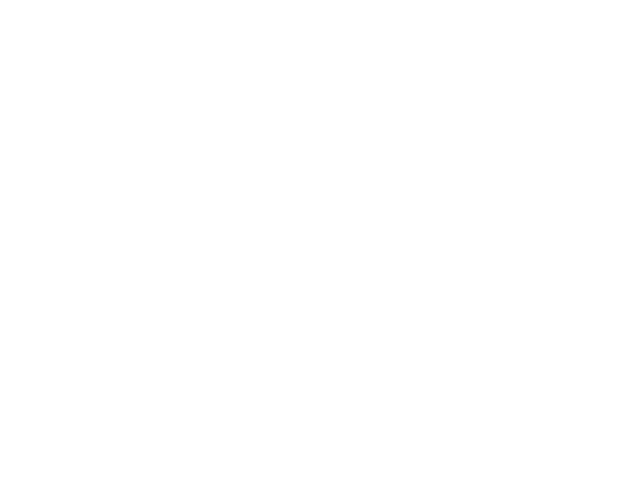
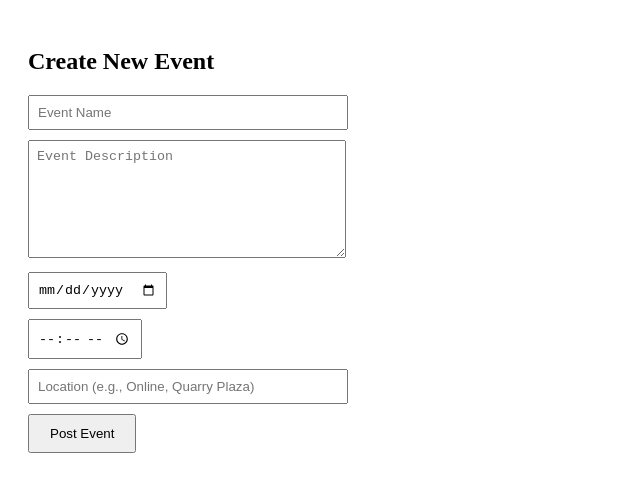
Before and after one commit to FakeNinja21/UCSCClubSearch, a React (Create React App) app: page /create-event in a window 1280 px wide. Before the commit this address had no page. Shown: the top 492 px of the page, without its empty margins (0-640 px from the left). Built offline with nearby package versions, Linux system fonts and the light colour scheme.

Commit message:
event menu added

```diff
--- a/package.json
+++ b/package.json
@@ -13,7 +13,7 @@
   "license": "ISC",
   "description": "",
   "dependencies": {
-    "firebase": "^11.9.1",
+    "firebase": "^11.10.0",
     "react": "^18.2.0",
     "react-dom": "^18.2.0",
     "react-firebase-hooks": "^5.1.1",
--- a/src/App.js
+++ b/src/App.js
@@ -11,6 +11,7 @@
 import StudentSignUp from './pages/StudentSignUp.js';
 import ProfilePage from './pages/ProfilePage.js';
 import ClubProfilePage from "./pages/ClubProfilePage.js";
+import CreateEventPage from './pages/CreateEventPage.js';
 
 const HomePage = () => {
   const navigate = useNavigate();
@@ -44,6 +45,7 @@
         <Route path="/profile" element={<ProfilePage />} />
         <Route path="/club-profile" element={<ClubProfilePage />} />
         <Route path="/club/:clubId" element={<ClubProfilePage />} />
+        <Route path="/create-event" element={<CreateEventPage />} />
       </Routes>
     </div>
   );
--- a/src/data/approvedClubEmails.js
+++ b/src/data/approvedClubEmails.js
@@ -178,7 +178,8 @@
   "xhuo3@ucsc.edu",
   "xyuan42@ucsc.edu",
   "zebraclub.ucsc@gmail.com",
-  "mohitrsc507@gmail.com"
+  "mohitrsc507@gmail.com",
+  "mailtosam2019@gmail.com"
 ];
 
 export default approvedClubEmails;
--- a/src/pages/ClubProfilePage.js
+++ b/src/pages/ClubProfilePage.js
@@ -1,4 +1,5 @@
 import React, { useState, useEffect } from 'react';
+import { Link } from 'react-router-dom';
 import { auth } from '../firebase';
 import { getFirestore, doc, getDoc, setDoc } from 'firebase/firestore';
 import ClubNavigation from '../components/ClubNavigation';
@@ -15,7 +16,6 @@
   });
   const [newTag, setNewTag] = useState('');
   const [images, setImages] = useState([]);
-
   const currentUser = auth.currentUser;
 
   useEffect(() => {
@@ -24,8 +24,16 @@
         const docRef = doc(db, 'clubs', currentUser.uid);
         const docSnap = await getDoc(docRef);
         if (docSnap.exists()) {
-          setClubData(docSnap.data());
-          setImages(docSnap.data().imageUrls || []);
+          const data = docSnap.data();
+          // Ensure all fields have a default value to prevent errors
+          setClubData({
+            name: data.name || '',
+            email: data.email || '',
+            description: data.description || '',
+            tags: data.tags || [], // <-- FIX IS HERE
+            imageUrls: data.imageUrls || [], // <-- FIX IS HERE
+          });
+          setImages(data.imageUrls || []);
         }
       }
     };
@@ -43,15 +51,12 @@
   };
 
   const removeTag = (tagToRemove) => {
-    setClubData({
-      ...clubData,
-      tags: clubData.tags.filter((tag) => tag !== tagToRemove),
-    });
+    setClubData({ ...clubData, tags: clubData.tags.filter(tag => tag !== tagToRemove) });
   };
 
   const handleImageUpload = (e) => {
     const files = Array.from(e.target.files);
-    const urls = files.map((file) => URL.createObjectURL(file));
+    const urls = files.map(file => URL.createObjectURL(file));
     setImages([...images, ...urls]);
     setClubData({ ...clubData, imageUrls: [...images, ...urls] });
   };
@@ -59,10 +64,7 @@
   const saveChanges = async () => {
     if (currentUser) {
       const docRef = doc(db, 'clubs', currentUser.uid);
-      await setDoc(docRef, {
-        ...clubData,
-        ownerEmail: currentUser.email,
-      });
+      await setDoc(docRef, { ...clubData, ownerEmail: currentUser.email });
       alert('Changes saved!');
     }
   };
@@ -72,40 +74,17 @@
       <ClubNavigation />
       <div style={{ maxWidth: '800px', margin: '0 auto', padding: '2rem', fontFamily: 'sans-serif' }}>
         <h2>📘 Club Profile</h2>
-
         <label>Club Name</label>
-        <input
-          name="name"
-          value={clubData.name}
-          onChange={handleChange}
-          style={inputStyle}
-        />
-
+        <input name="name" value={clubData.name} onChange={handleChange} style={inputStyle} />
         <label>Upload Images</label>
         <input type="file" multiple onChange={handleImageUpload} />
         <div style={imageContainerStyle}>
-          {images.map((url, index) => (
-            <img key={index} src={url} alt={`preview-${index}`} style={imageStyle} />
-          ))}
+          {images.map((url, index) => <img key={index} src={url} alt={`preview-${index}`} style={imageStyle} />)}
         </div>
-
         <label>Club Email</label>
-        <input
-          name="email"
-          value={clubData.email}
-          onChange={handleChange}
-          style={inputStyle}
-        />
-
+        <input name="email" value={clubData.email} onChange={handleChange} style={inputStyle} />
         <label>Description</label>
-        <textarea
-          name="description"
-          value={clubData.description}
-          onChange={handleChange}
-          rows="4"
-          style={inputStyle}
-        />
-
+        <textarea name="description" value={clubData.description} rows="4" style={inputStyle} onChange={handleChange} />
         <label>Tags / Topics</label>
         <div style={tagContainerStyle}>
           {clubData.tags.map((tag, index) => (
@@ -117,31 +96,32 @@
         </div>
         <select value={newTag} onChange={(e) => setNewTag(e.target.value)} style={inputStyle}>
           <option value="">-- Select Tag --</option>
-          {availableTags.map((tag, idx) => (
-            <option key={idx} value={tag}>{tag}</option>
-          ))}
+          {availableTags.map((tag, idx) => <option key={idx} value={tag}>{tag}</option>)}
         </select>
         <button onClick={addTag}>+ Add Tag</button>
-
-        <button onClick={saveChanges} style={{ marginTop: '1rem' }}>Save Changes</button>
+        <div style={{ marginTop: '2rem' }}>
+          <button onClick={saveChanges} style={{ padding: '10px 20px' }}>Save Changes</button>
+          <Link to="/create-event" style={{ marginLeft: '10px' }}>
+            <button style={{ padding: '10px 20px' }}>Create New Event</button>
+          </Link>
+        </div>
       </div>
     </>
   );
 };
 
+// ... (your style objects at the bottom of the file)
 const inputStyle = {
   width: '100%',
   marginBottom: '1rem',
   padding: '0.5rem',
   fontSize: '1rem',
 };
-
 const tagContainerStyle = {
   display: 'flex',
   flexWrap: 'wrap',
   marginBottom: '1rem',
 };
-
 const tagStyle = {
   backgroundColor: '#e0e0e0',
   padding: '5px 10px',
@@ -150,7 +130,6 @@
   display: 'flex',
   alignItems: 'center',
 };
-
 const tagButtonStyle = {
   marginLeft: '6px',
   background: 'none',
@@ -158,14 +137,12 @@
   cursor: 'pointer',
   fontWeight: 'bold',
 };
-
 const imageContainerStyle = {
   display: 'flex',
   gap: '10px',
   marginTop: '10px',
   overflowX: 'auto',
 };
-
 const imageStyle = {
   height: '100px',
   borderRadius: '10px',
--- /dev/null
+++ b/src/pages/CreateEventPage.js
@@ -0,0 +1,89 @@
+import React, { useState } from 'react';
+import { useNavigate } from 'react-router-dom';
+import { createEvent, auth } from '../firebase'; // Import our firebase functions
+
+const CreateEventPage = () => {
+  // State to hold the data from our form fields
+  const [eventName, setEventName] = useState('');
+  const [description, setDescription] = useState('');
+  const [date, setDate] = useState('');
+  const [time, setTime] = useState('');
+  const [location, setLocation] = useState('');
+
+  // State for handling errors and loading status
+  const [error, setError] = useState('');
+  const [loading, setLoading] = useState(false);
+
+  const navigate = useNavigate();
+
+  const handleSubmit = async (e) => {
+    e.preventDefault(); // Prevent the form from refreshing the page
+    setError('');
+    setLoading(true);
+
+    // Basic validation to ensure no fields are empty
+    if (!eventName || !description || !date || !time || !location) {
+      setError('Please fill out all fields.');
+      setLoading(false);
+      return;
+    }
+
+    // Get the currently logged-in user (the club)
+    const currentUser = auth.currentUser;
+    if (!currentUser) {
+      setError('You must be logged in to create an event.');
+      setLoading(false);
+      return;
+    }
+
+    // This is the data object we will send to Firestore
+    const eventData = {
+      eventName,
+      description,
+      date,
+      time,
+      location,
+      clubId: currentUser.uid, // Link the event to the club's ID
+      clubName: currentUser.displayName || 'A Club', // Use the club's display name
+    };
+
+    try {
+      await createEvent(eventData);
+      // If successful, navigate to the club's profile page, or a dashboard
+      navigate('/club-profile');
+    } catch (err) {
+      setError('Failed to create event. Please try again.');
+    } finally {
+      setLoading(false); // Stop the loading indicator
+    }
+  };
+
+  return (
+    <div style={{ padding: '20px' }}>
+      <h2>Create New Event</h2>
+      <form onSubmit={handleSubmit}>
+        <div style={{ marginBottom: '10px' }}>
+          <input type="text" value={eventName} onChange={(e) => setEventName(e.target.value)} placeholder="Event Name" style={{ width: '300px', padding: '8px' }}/>
+        </div>
+        <div style={{ marginBottom: '10px' }}>
+          <textarea value={description} onChange={(e) => setDescription(e.target.value)} placeholder="Event Description" style={{ width: '300px', height: '100px', padding: '8px' }}></textarea>
+        </div>
+        <div style={{ marginBottom: '10px' }}>
+          <input type="date" value={date} onChange={(e) => setDate(e.target.value)} style={{ padding: '8px' }}/>
+        </div>
+        <div style={{ marginBottom: '10px' }}>
+          <input type="time" value={time} onChange={(e) => setTime(e.target.value)} style={{ padding: '8px' }}/>
+        </div>
+        <div style={{ marginBottom: '10px' }}>
+          <input type="text" value={location} onChange={(e) => setLocation(e.target.value)} placeholder="Location (e.g., Online, Quarry Plaza)" style={{ width: '300px', padding: '8px' }}/>
+        </div>
+        <button type="submit" disabled={loading} style={{ padding: '10px 20px' }}>
+          {loading ? 'Posting...' : 'Post Event'}
+        </button>
+        {error && <p style={{ color: 'red', marginTop: '10px' }}>{error}</p>}
+      </form>
+    </div>
+  );
+};
+
+export default CreateEventPage;
--- a/src/pages/NotificationsPage.js
+++ b/src/pages/NotificationsPage.js
@@ -1,13 +1,69 @@
 // pages/NotificationsPage.js
+import React, { useState, useEffect } from 'react'; // ⬇️ ADDED useState and useEffect
 import StudentNavigation from "../components/StudentNavigation";
+import { getEvents } from '../firebase'; // ⬇️ ADDED import for our getEvents function
 
 export default function NotificationsPage() {
+  // ⬇️ ADDED state to hold events, loading status, and errors
+  const [events, setEvents] = useState([]);
+  const [loading, setLoading] = useState(true);
+  const [error, setError] = useState('');
+
+  // ⬇️ ADDED useEffect to fetch data when the component loads
+  useEffect(() => {
+    const fetchEvents = async () => {
+      try {
+        setLoading(true);
+        const eventList = await getEvents();
+        setEvents(eventList);
+      } catch (err) {
+        console.error("Error fetching events: ", err);
+        setError('Failed to load notifications. Please try again later.');
+      } finally {
+        setLoading(false);
+      }
+    };
+
+    fetchEvents();
+  }, []); // The empty [] means this runs only once
+
+  const renderEvents = () => {
+    if (loading) {
+      return <p>Loading notifications...</p>;
+    }
+
+    if (error) {
+      return <p style={{ color: 'red' }}>{error}</p>;
+    }
+
+    if (events.length === 0) {
+      return <p>No new event notifications found.</p>;
+    }
+
+    return (
+      <div className="space-y-4">
+        {events.map(event => (
+          <div key={event.id} className="p-4 border rounded-lg shadow-sm">
+            <h3 className="text-xl font-bold">{event.eventName}</h3>
+            <p className="text-md text-gray-700 font-semibold">Hosted by: {event.clubName}</p>
+            <p className="mt-2">{event.description}</p>
+            <div className="mt-3 text-sm text-gray-600">
+              <p><strong>When:</strong> {new Date(event.date).toLocaleDateString()} at {event.time}</p>
+              <p><strong>Where:</strong> {event.location}</p>
+            </div>
+          </div>
+        ))}
+      </div>
+    );
+  };
+
   return (
     <div>
       <StudentNavigation />
       <div className="p-6">
         <h2 className="text-2xl font-bold mb-4">Notifications</h2>
-        <p>This is your home feed! You’ll see club events and announcements here.</p>
+        {/* ⬇️ ADDED the function to render events */}
+        {renderEvents()}
       </div>
     </div>
   );
```
Also changed, not shown: src/firebase.js (+29 -2 lines), 1 other file (tests, documents, lock files or other folders).
